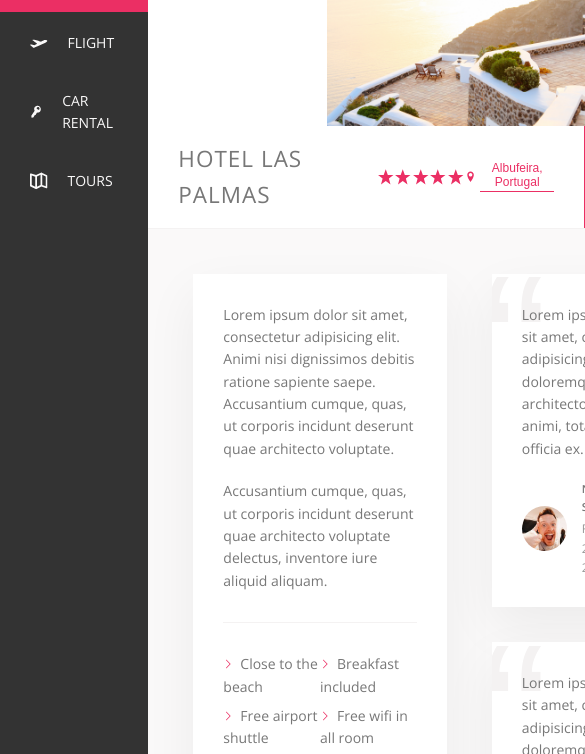
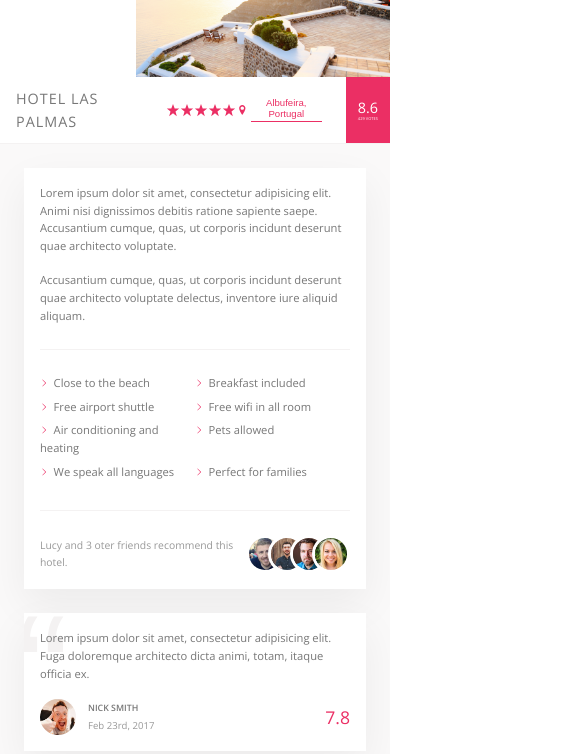
Before and after one commit to OksanaFedorenko/Trillo, a website built with webpack: page src/index.html in a window 390 px wide. Shown: the part 225-979 px from the top of the page, 585 px wide, since content can reach past the window. Built offline with nearby package versions, Linux system fonts and the light colour scheme.

Commit message:
Added media queries

```diff
--- a/package.json
+++ b/package.json
@@ -1,5 +1,5 @@
 {
-  "name": "natours",
+  "name": "trillo",
   "version": "1.0.0",
   "description": "",
   "main": "index.js",
--- a/src/sass/_base.scss
+++ b/src/sass/_base.scss
@@ -36,6 +36,12 @@ Grey dark 3: #999
   --line: 1px solid var(--color-grey-light-2);
 }
 
+$bp-largest: 75em;    //1200px
+$bp-large: 68.75em;   //1100px   1100/16=68.75
+$bp-medium: 56.25em;   //900px
+$bp-small: 37.5em;     //600px
+$bp-smallest: 31.25em;  //500px
+
 *,
 *::before,
 *::after {
@@ -47,6 +53,10 @@ Grey dark 3: #999
 html {
   box-sizing: border-box;
   font-size: 62.5%;  //1rem = 10px, 10px/16px = 62.5%
+
+  @media only screen and (max-width: $bp-large) {
+    font-size: 50%;   //1rem = 8px;
+  }
 }
 
 body {
--- a/src/sass/_components.scss
+++ b/src/sass/_components.scss
@@ -14,6 +14,12 @@
   display: flex;
   align-items: center;
   justify-content: center;
+
+  @media only screen and (max-width: $bp-smallest) {
+    order: 1;
+    flex: 0 0 100%;
+    background-color: var(--color-grey-light-2);
+  }
   &__input {
     font-family: inherit;
     font-size: inherit;
@@ -125,11 +131,24 @@
   list-style: none;
   margin-top: 3.5rem;
 
+  @media only screen and (max-width: $bp-medium) {
+    display: flex;
+    margin: 0;
+  }
+
   &__item {
     position: relative;
 
     &:not(:last-child) {
       margin-bottom: .5rem;
+
+      @media only screen and (max-width: $bp-medium) {
+        margin: 0;
+      }
+    }
+
+    @media only screen and (max-width: $bp-medium) {
+      flex: 1;
     }
   }
 
@@ -169,6 +188,16 @@
 
     display: flex;
     align-items: center;
+
+    @media only screen and (max-width: $bp-medium) {
+      justify-content: center;
+      padding: 2rem;
+    }
+
+    @media only screen and (max-width: $bp-small) {
+      flex-direction: column;
+      padding: 1.5rem;
+    }
   }
 
   &__icon {
@@ -176,6 +205,13 @@
     height: 1.75rem;
     margin-right: 2rem;
     fill: currentColor;
+
+    @media only screen and (max-width: $bp-small) {
+      margin-right: 0;
+      margin-bottom: 7px;
+      width: 1.5rem;
+      height: 1.5rem;
+    }
   }
 }
 
@@ -187,6 +223,10 @@
   color: var(--color-grey-light-4);
   text-align: center;
   padding: 2.5rem;
+
+  @media only screen and (max-width: $bp-medium) {
+    display: none;
+  }
 }
 
 //////////////////////////////////////////
@@ -209,10 +249,6 @@
 .paragraph:not(:last-of-type) {
   margin-bottom: 2rem;
 }
-
-
-
-
 
 
 ///////////////////////////////////////////
@@ -242,15 +278,98 @@
     margin-right: 0.7rem;
 
     //older browsers
-    //background-image: url("../img/chevron-thin-right.svg");
-    //background-size: cover;
+    background-image: url("../img/chevron-thin-right.svg");
+    background-size: cover;
 
     //newer browsers - masks
+    @supports (-webkit-mask-image: url()) or (mask-image: url()) {
     background-color: var(--color-primary);
     -webkit-mask-image: url("../img/chevron-thin-right.svg");
     -webkit-mask-size: cover;
     mask-image: url("../img/chevron-thin-right.svg");
     mask-size: cover;
+    background-image: none;
+    }
+  }
+}
+
+///////////////////////////////////////////////////////
+//HOTEL OVERVIEW
+.overview {
+  display: flex;
+  align-items: center;
+  border-bottom: var(--line);
+
+  &__heading {
+    font-size: 2.25rem;
+    font-weight: 300;
+    text-transform: uppercase;
+    letter-spacing: 1px;
+    padding: 1.5rem 3rem;
+
+    @media only screen and (max-width: $bp-small) {
+      font-size: 1.8rem;
+      padding: 1.25rem 2rem;
+    }
+  }
+
+  &__stars {
+    //flex: 1;
+    margin-right: auto;
+    display: flex;
+  }
+
+  &__icon-star,
+  &__icon-location {
+    width: 1.75rem;
+    height: 1.75rem;
+    fill: var(--color-primary);
+  }
+
+  &__location {
+    font-size: 1.2rem;
+    display: flex;
+    align-items: center;
+  }
+
+  &__icon-location {
+    margin-right: 0.3rem;
+  }
+
+  &__rating {
+    background-color: var(--color-primary);
+    color: #fff;
+    margin-left: 3rem;
+    padding: 0 2.25rem;
+    align-self: stretch;
+
+    display: flex;
+    flex-direction: column;
+    align-items: center;
+    justify-content: center;
+
+    @media only screen and (max-width: $bp-small) {
+      padding: 0 1.5rem;
+    }
+  }
+
+  &__rating-average {
+    font-size: 2.25rem;
+    font-weight: 300;
+    margin-bottom: -3px;
+
+    @media only screen and (max-width: $bp-small) {
+      font-size: 1.8rem;
+    }
+  }
+
+  &__rating-count {
+    font-size: .8rem;
+    text-transform: uppercase;
+
+    @media only screen and (max-width: $bp-small) {
+      font-size: .5rem;
+    }
   }
 }
 
@@ -268,7 +387,7 @@
   }
 
   &__friends {
-
+    display: flex;
   }
 
   &__photo {
@@ -279,7 +398,7 @@
     border: 3px solid #fff;
 
     &:not(:last-child) {
-      margin-right: -1.5rem;
+      margin-right: -2rem;
     }
   }
 }
@@ -293,6 +412,11 @@
   margin-bottom: 3.5rem;
   position: relative;
   overflow: hidden;
+
+  @media only screen and (max-width: $bp-medium) {
+    padding: 2rem;
+    margin-bottom: 3rem;
+  }
 
   &__text {
     margin-bottom: 2rem;
@@ -355,6 +479,10 @@
   padding: 3.5rem 0;
   text-align: center;
 
+  @media only screen and (max-width: $bp-medium) {
+    padding: 2.5rem 0;
+  }
+
   &__book-now {
     font-size: 2rem;
     font-weight: 300;
--- a/src/sass/_layout.scss
+++ b/src/sass/_layout.scss
@@ -5,6 +5,12 @@
   box-shadow: var(--shadow-dark);
 
   min-height: 50rem;
+
+  @media only screen and (max-width: $bp-largest) {
+    margin: 0;
+    max-width: 100%;
+    width: 100%;
+  }
 }
 
 .header {
@@ -12,13 +18,23 @@
   height: 7rem;
   background-color: #fff;
   border-bottom: var(--line);
+
   display: flex;
   justify-content: space-between;
   align-items: center;
+
+  @media only screen and (max-width: $bp-smallest) {
+    flex-wrap: wrap;
+    align-content: space-around;
+    height: 11rem;
+  }
 }
 
 .content {
   display: flex;
+  @media only screen and (max-width: $bp-medium) {
+    flex-direction: column;
+  }
 }
 
 .sidebar {
@@ -37,68 +53,7 @@
 }
 
 
-///////////////////////////////////////////////////////
-//HOTEL OVERVIEW
-.overview {
-  display: flex;
-  align-items: center;
-  border-bottom: var(--line);
 
-  &__heading {
-    font-size: 2.25rem;
-    font-weight: 300;
-    text-transform: uppercase;
-    letter-spacing: 1px;
-    padding: 1.5rem 3rem;
-  }
-
-  &__stars {
-    //flex: 1;
-    margin-right: auto;
-    display: flex;
-  }
-
-  &__icon-star,
-  &__icon-location {
-    width: 1.75rem;
-    height: 1.75rem;
-    fill: var(--color-primary);
-  }
-
-  &__location {
-    font-size: 1.2rem;
-    display: flex;
-    align-items: center;
-  }
-
-  &__icon-location {
-    margin-right: 0.3rem;
-  }
-
-  &__rating {
-    background-color: var(--color-primary);
-    color: #fff;
-    margin-left: 3rem;
-    padding: 0 2.25rem;
-    align-self: stretch;
-
-    display: flex;
-    flex-direction: column;
-    align-items: center;
-    justify-content: center;
-  }
-
-  &__rating-average {
-    font-size: 2.25rem;
-    font-weight: 300;
-    margin-bottom: -3px;
-  }
-
-  &__rating-count {
-    font-size: .8rem;
-    text-transform: uppercase;
-  }
-}
 
 //////////////////////////////////////////////
 //BUTTON INLINE
@@ -156,6 +111,14 @@
   padding: 4.5rem;
   background-color: var(--color-grey-light-1);
   border-bottom: var(--line);
+
+  @media only screen and (max-width: $bp-medium) {
+    padding: 3rem;
+  }
+
+  @media only screen and (max-width: $bp-small) {
+    flex-direction: column;
+  }
 }
 
 .description {
@@ -164,6 +127,16 @@
   padding: 3rem;
   flex: 0 0 60%;
   margin-right: 4.5rem;
+
+  @media only screen and (max-width: $bp-medium) {
+    padding: 2rem;
+    margin-right: 3rem;
+  }
+
+  @media only screen and (max-width: $bp-small) {
+    margin-right: 0;
+    margin-bottom: 3rem;
+  }
 }
 
 .user-reviews {
```
